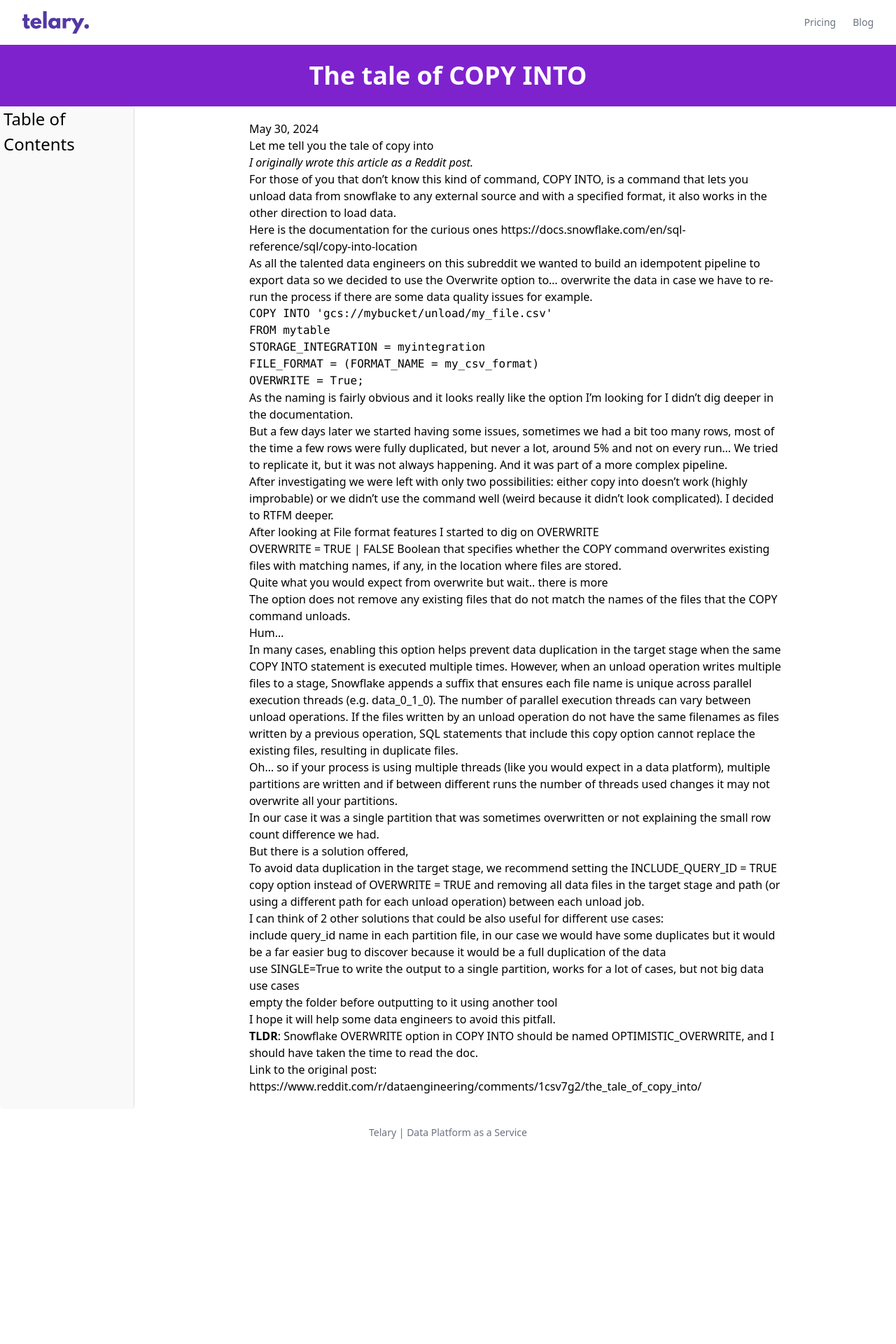
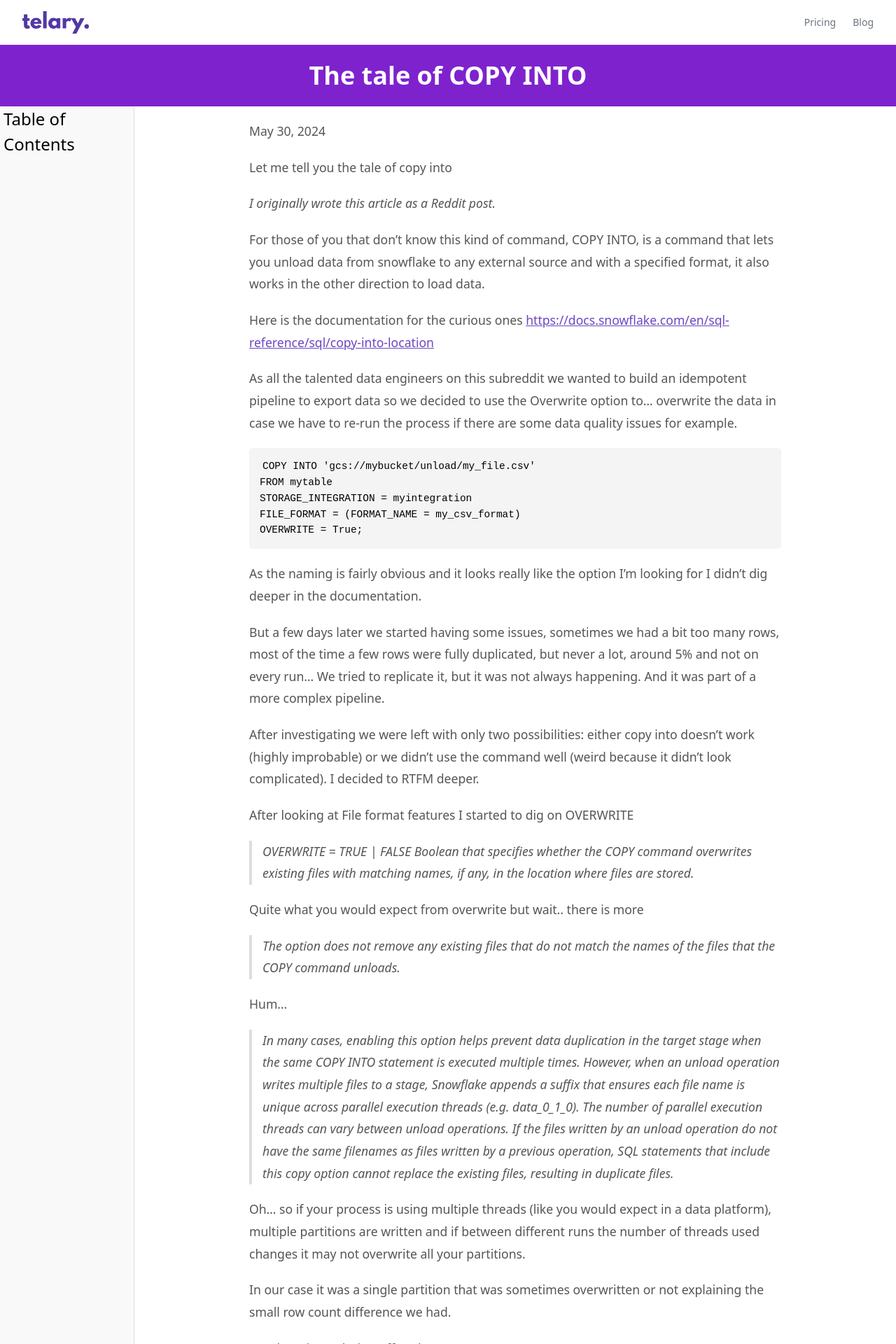
Before and after one commit to telary-agency/telary-website, a Jekyll site: the page built from _posts/2024-05-30-the-tale-of-copy-into.md, in a window 1280 px wide. Shown: the top 1920 px of the page at 70% size. Built offline with Jekyll 4.4.1, drawn with Linux system fonts in a browser that asks for light colours; nearby versions of some CDN libraries; before the commit the page ends 1652 px from its top, so only the background shows below that.

Commit message:
Styling content

```diff
--- a/assets/css/style_blog.css
+++ b/assets/css/style_blog.css
@@ -38,7 +38,75 @@
     max-width: 100%;
     height: auto;
     display: block;
-    margin: 0 auto;
+    margin: 20px auto;
+    border-radius: 5px;
+    box-shadow: 0 4px 6px rgba(0, 0, 0, 0.1);
+}
+
+article h1, article h2, article h3, article h4, article h5, article h6 {
+    color: #333;
+    margin-top: 20px;
+    margin-bottom: 10px;
+}
+
+article h1 {
+    font-size: 2.5em;
+}
+
+article h2 {
+    font-size: 2em;
+}
+
+article p {
+    line-height: 1.8;
+    font-size: 1.1em;
+    color: #555;
+    margin-bottom: 20px;
+}
+
+article blockquote {
+    font-style: italic;
+    color: #666;
+    border-left: 4px solid #ddd;
+    padding-left: 15px;
+    margin: 20px 0;
+}
+
+article ul, article ol {
+    margin: 20px 0;
+    padding-left: 40px;
+}
+
+article ul li, article ol li {
+    margin-bottom: 10px;
+}
+
+article a {
+    color: #6b46c1;
+    text-decoration: underline;
+}
+
+article a:hover {
+    color: #4c2882;
+    text-decoration: none;
+}
+
+article code {
+    background-color: #f4f4f4;
+    padding: 2px 4px;
+    border-radius: 3px;
+    font-family: 'Courier New', Courier, monospace;
+    font-size: 0.95em;
+}
+
+article pre {
+    background-color: #f4f4f4;
+    padding: 15px;
+    border-radius: 5px;
+    overflow-x: auto;
+    font-family: 'Courier New', Courier, monospace;
+    font-size: 0.95em;
+    margin: 20px 0;
 }
 
 #toc {
```
